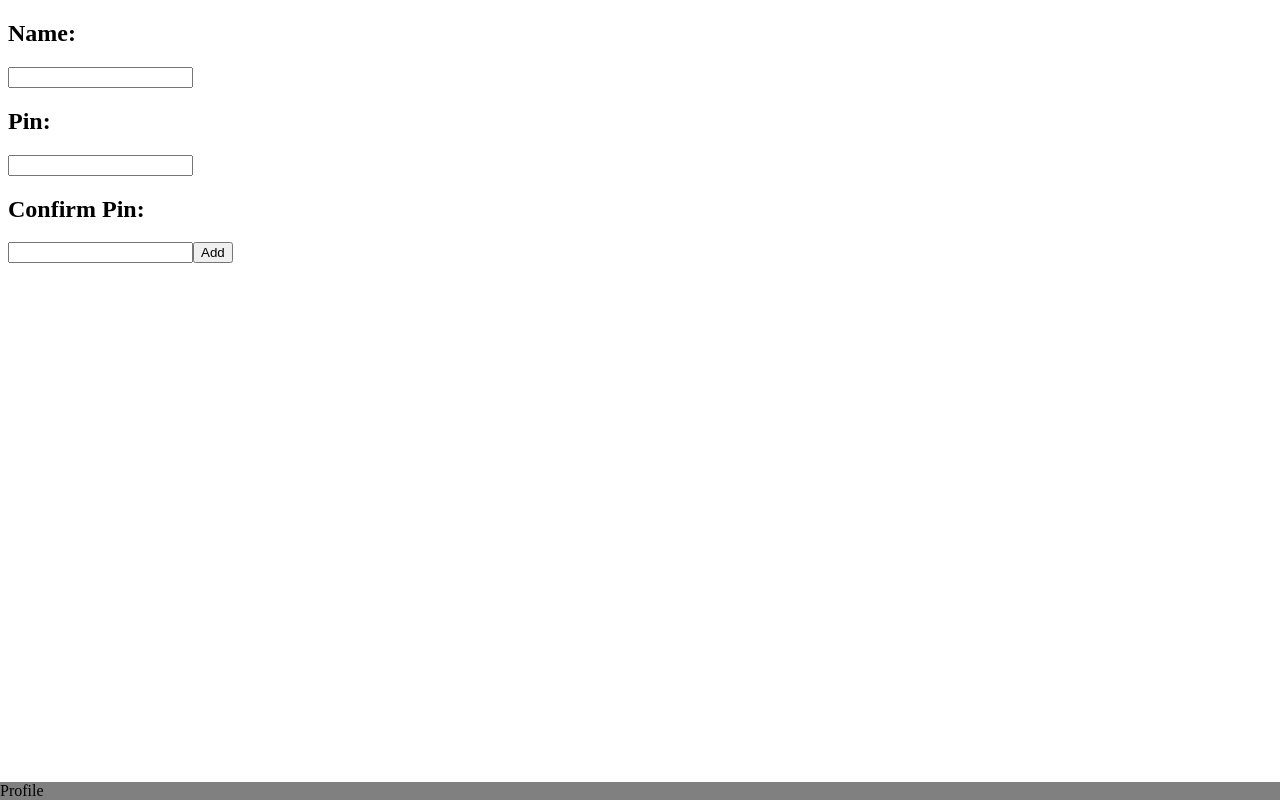
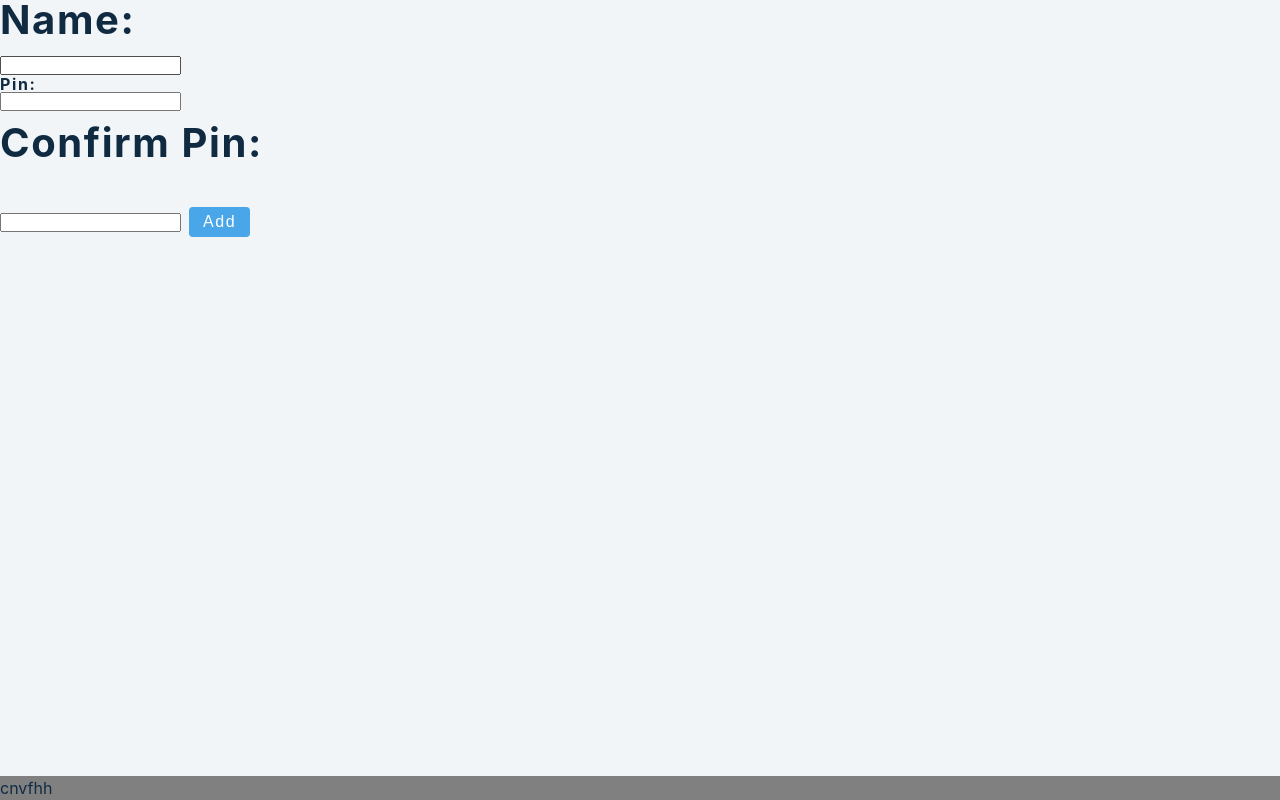
Before and after one commit to Babesgotbytes4/digi-app, a React (Create React App) app: page /register in a window 1280 px wide. Built offline with nearby package versions, Linux system fonts and the light colour scheme.

Commit message:
added some css and made onchange

```diff
--- a/src/components/Shell/Shell.js
+++ b/src/components/Shell/Shell.js
@@ -16,8 +16,8 @@ export const Shell = (props) => {
     <>
     { children }
     <Menu>
-        {/* <div>{children}</div> */}
-        <div>Profile</div>
+     cnvfhh
+
     </Menu>
     </>
     )
--- /dev/null
+++ b/src/index.css
@@ -0,0 +1,320 @@
+/*
+===============
+Variables
+===============
+*/
+
+:root {
+    /* dark shades of primary color*/
+    --clr-primary-1: hsl(205, 86%, 17%);
+    --clr-primary-2: hsl(205, 77%, 27%);
+    --clr-primary-3: hsl(205, 72%, 37%);
+    --clr-primary-4: hsl(205, 63%, 48%);
+    /* primary/main color */
+    --clr-primary-5: hsl(205, 78%, 60%);
+    /* lighter shades of primary color */
+    --clr-primary-6: hsl(205, 89%, 70%);
+    --clr-primary-7: hsl(205, 90%, 76%);
+    --clr-primary-8: hsl(205, 86%, 81%);
+    --clr-primary-9: hsl(205, 90%, 88%);
+    --clr-primary-10: hsl(205, 100%, 96%);
+    /* darkest grey - used for headings */
+    --clr-grey-1: hsl(209, 61%, 16%);
+    --clr-grey-2: hsl(211, 39%, 23%);
+    --clr-grey-3: hsl(209, 34%, 30%);
+    --clr-grey-4: hsl(209, 28%, 39%);
+    /* grey used for paragraphs */
+    --clr-grey-5: hsl(210, 22%, 49%);
+    --clr-grey-6: hsl(209, 23%, 60%);
+    --clr-grey-7: hsl(211, 27%, 70%);
+    --clr-grey-8: hsl(210, 31%, 80%);
+    --clr-grey-9: hsl(212, 33%, 89%);
+    --clr-grey-10: hsl(210, 36%, 96%);
+    --clr-white: #fff;
+    --clr-red-dark: hsl(360, 67%, 44%);
+    --clr-red-light: hsl(360, 71%, 66%);
+    --clr-green-dark: hsl(125, 67%, 44%);
+    --clr-green-light: hsl(125, 71%, 66%);
+    --clr-black: #222;
+    --transition: all 0.3s linear;
+    --spacing: 0.1rem;
+    --radius: 0.25rem;
+    --light-shadow: 0 5px 15px rgba(0, 0, 0, 0.1);
+    --dark-shadow: 0 5px 15px rgba(0, 0, 0, 0.4);
+    --max-width: 1170px;
+    --fixed-width: 450px;
+    --clr-orange-1: hsl(12, 83%, 98%);
+    --clr-orange-2: hsl(14, 91%, 95%);
+    --clr-orange-3: hsl(12, 89%, 89%);
+    --clr-orange-4: hsl(13, 87%, 82%);
+    --clr-orange-5: hsl(13, 88%, 68%);
+    --clr-orange-6: hsl(13, 88%, 55%);
+    --clr-orange-7: hsl(13, 74%, 49%);
+    --clr-orange-8: hsl(13, 74%, 33%);
+    --clr-orange-9: hsl(13, 73%, 25%);
+    --clr-orange-10: hsl(13, 73%, 16%);
+  }
+  /*
+  ===============
+  Global Styles
+  ===============
+  */
+
+  *,
+  ::after,
+  ::before {
+    margin: 0;
+    padding: 0;
+    box-sizing: border-box;
+  }
+  body {
+    font-family: -apple-system, BlinkMacSystemFont, 'Segoe UI', Roboto, Oxygen,
+      Ubuntu, Cantarell, 'Open Sans', 'Helvetica Neue', sans-serif;
+    background: var(--clr-grey-10);
+    color: var(--clr-grey-1);
+    line-height: 1.5;
+    font-size: 0.875rem;
+  }
+  ul {
+    list-style-type: none;
+  }
+  a {
+    text-decoration: none;
+  }
+  h1,
+  h2,
+  h3,
+  h4 {
+    letter-spacing: var(--spacing);
+    text-transform: capitalize;
+    line-height: 1.25;
+    margin-bottom: 0.75rem;
+  }
+  h1 {
+    font-size: 3rem;
+  }
+  h2 {
+    font-size: 2rem;
+  }
+  h3 {
+    font-size: 1.25rem;
+  }
+  h4 {
+    font-size: 0.875rem;
+  }
+  p {
+    margin-bottom: 1.25rem;
+    color: var(--clr-grey-5);
+  }
+  @media screen and (min-width: 800px) {
+    h1 {
+      font-size: 4rem;
+    }
+    h2 {
+      font-size: 2.5rem;
+    }
+    h3 {
+      font-size: 1.75rem;
+    }
+    h4 {
+      font-size: 1rem;
+    }
+    body {
+      font-size: 1rem;
+    }
+    h1,
+    h2,
+    h3,
+    h4 {
+      line-height: 1;
+    }
+  }
+  /*  global classes */
+
+  /* section */
+  .section,
+  .container {
+    width: 90vw;
+    margin: 0 auto;
+    max-width: var(--max-width);
+  }
+
+  @media screen and (min-width: 992px) {
+    .section {
+      width: 95vw;
+    }
+  }
+
+  .container {
+    text-align: center;
+    margin-top: 5rem;
+  }
+  .btn {
+    display: inline-block;
+    background: var(--clr-primary-5);
+    color: var(--clr-white);
+    padding: 0.25rem 0.75rem;
+    border-radius: var(--radius);
+    border-color: transparent;
+    text-transform: capitalize;
+    font-size: 1rem;
+    letter-spacing: var(--spacing);
+    margin-top: 2rem;
+    margin-left: 0.5rem;
+    margin-right: 0.5rem;
+    cursor: pointer;
+    transition: var(--transition);
+  }
+  .btn:hover {
+    background: var(--clr-primary-1);
+    color: var(--clr-primary-5);
+  }
+  .item {
+    background: var(--clr-white);
+    display: flex;
+    justify-content: space-between;
+    max-width: var(--fixed-width);
+    margin: 2rem auto;
+    align-items: center;
+    border-radius: var(--radius);
+  }
+  .item button,
+  .item a {
+    background: transparent;
+    border-color: transparent;
+    color: var(--clr-primary-5);
+    letter-spacing: var(--spacing);
+    cursor: pointer;
+  }
+  .item {
+    padding: 1rem 2rem;
+  }
+  .item h4 {
+    margin-bottom: 0;
+  }
+  .item p {
+    margin-bottom: 0;
+  }
+  .modal {
+    position: absolute;
+    top: 2rem;
+    left: 50%;
+    transform: translateX(-50%);
+    background: var(--clr-white);
+    display: inline-block;
+    padding: 0.25rem 1rem;
+    border-radius: var(--radius);
+    text-transform: capitalize;
+  }
+
+  .modal p {
+    margin-bottom: 0;
+    color: var(--clr-red-dark);
+  }
+  .form {
+    background: var(--clr-white);
+    max-width: var(--fixed-width);
+    margin: 0 auto;
+    margin-bottom: 4rem;
+    padding: 1rem 2rem;
+    border-radius: var(--radius);
+  }
+  .form input {
+    background: var(--clr-grey-10);
+    border-color: transparent;
+    border-radius: var(--radius);
+    padding: 0.25rem 0.5rem;
+  }
+  .form-control {
+    margin: 0.5rem 0;
+    display: grid;
+    grid-template-columns: 100px 1fr;
+    align-items: center;
+  }
+  .form button {
+    display: inline-block;
+    background: var(--clr-black);
+    color: var(--clr-white);
+    border-color: transparent;
+    margin-top: 1rem;
+    letter-spacing: var(--spacing);
+    padding: 0.15rem 0.25rem;
+    text-transform: capitalize;
+    border-radius: var(--radius);
+    cursor: pointer;
+  }
+  .nav-links {
+    max-width: var(--fixed-width);
+    margin: 0 auto;
+    margin-bottom: 4rem;
+    display: grid;
+    grid-template-columns: repeat(3, 1fr);
+  }
+  .nav-links a {
+    color: var(--clr-grey-5);
+  }
+  .users {
+    display: grid;
+    grid-template-columns: repeat(auto-fit, minmax(300px, 1fr));
+    gap: 2rem;
+    margin: 3rem auto;
+  }
+  .users li {
+    width: 100%;
+    display: flex;
+    align-items: center;
+    background: var(--clr-white);
+    padding: 1rem 2rem;
+    border-radius: var(--radius);
+    text-align: left;
+  }
+  .users img {
+    width: 50px;
+    height: 50px;
+    border-radius: 50%;
+    margin-right: 1rem;
+  }
+  .users h4 {
+    margin-bottom: 0.15rem;
+  }
+  .users a {
+    color: var(--clr-grey-5);
+    text-transform: capitalize;
+  }
+
+  .products {
+    margin: 4rem 0;
+    display: grid;
+    gap: 2rem;
+  }
+  @media screen and (min-width: 576px) {
+    .products {
+      grid-template-columns: repeat(auto-fit, minmax(300px, 1fr));
+    }
+  }
+  .product {
+    background: var(--clr-white);
+    border-radius: var(--radius);
+  }
+  .product img {
+    border-top-left-radius: var(--radius);
+    border-top-right-radius: var(--radius);
+
+    width: 100%;
+    height: 15rem;
+    object-fit: cover;
+  }
+  .product h4 {
+    margin-top: 1rem;
+  }
+
+  .product button {
+    margin-bottom: 1rem;
+    background: var(--clr-primary-5);
+    border-radius: var(--radius);
+    border-color: transparent;
+    color: var(--clr-white);
+    padding: 0.25rem 0.5rem;
+    text-transform: capitalize;
+    cursor: pointer;
+  }
--- a/src/index.js
+++ b/src/index.js
@@ -1,6 +1,7 @@
 import React from 'react';
 import ReactDOM from 'react-dom';
 import App from './components/App/App';
+import './index.css'
 
 
 
--- a/src/views/Home/Home.js
+++ b/src/views/Home/Home.js
@@ -8,11 +8,11 @@ export const Home = () => {
     <div>
       <img src={logo} alt="Logo" />;
 
-      <IconButton href={`#/login`}>
+      <IconButton href={`/login`}>
         <login />
       </IconButton>
 
-      <IconButton href={`#/register`}>
+      <IconButton href={`/register`}>
         <register />
       </IconButton>
     </div>
--- a/src/views/Register/Register.js
+++ b/src/views/Register/Register.js
@@ -1,15 +1,12 @@
 import React from "react";
-
-
+import ReactDOM from "react-dom";
 
 function Register() {
-  const [username, setUsername] = React.useState([""]);
-  const [pin, setPin] = React.useState([""]);
-  const [confirmPin, setConfirmPin] = React.useState([""]);
-
+  const [username, setUsername] = React.useState("");
+  const [pin, setPin] = React.useState("");
+  const [confirmPin, setConfirmPin] = React.useState("");
 
   const addUser = (props) => {
-
     const { username, pin, confirmPin } = props;
 
     if (username.length < 3) return "username is too shot";
@@ -36,13 +33,12 @@ function Register() {
     setUsername(e.target.value);
   }
 
-  function handleSubmit (e) {
+  function handleSubmit(e) {
     e.preventDefault();
     addUser(username);
-    setPin("");
+
   }
   return (
-    <form>
     <form onSubmit={handleSubmit}>
       <h2 className="label-wrapper">
         <label htmlFor="new-todo-input" className="label__lg">
@@ -58,11 +54,10 @@ function Register() {
         value={username}
         onChange={handleChange}
       />
-      <h2 className="label-wrapper">
+      <h4 className="label-wrapper">
         <label htmlFor="new-todo-input" className="label__lg">
           Pin:
-        </label>
-      </h2>
+          <br />
           <input
             type="number"
             length="4"
@@ -71,8 +66,11 @@ function Register() {
             name="text"
             autoComplete="off"
             value={pin}
-        onChange={handleChange}
+            onChange={(e) => setPin(e.target.value)}
           />
+        </label>
+      </h4>
+
       <h2 className="label-wrapper">
         <label htmlFor="new-todo-input" className="label__lg">
           Confirm Pin:
@@ -86,16 +84,13 @@ function Register() {
         name="text"
         autoComplete="off"
         value={confirmPin}
-        onChange={handleChange}
+        onChange={(e) => setConfirmPin(e.target.value)}
       />
-      <button type="submit" className="btn btn__primary btn__lg">
+      <button type="submit" className="btn ">
         Add
       </button>
-    </form>
     </form>
   );
 }
 
-
-
 export default Register;
```
Also changed, not shown: src/components/App/Digiapp.png (added). Lines whose indentation alone changed are shown as unchanged.
